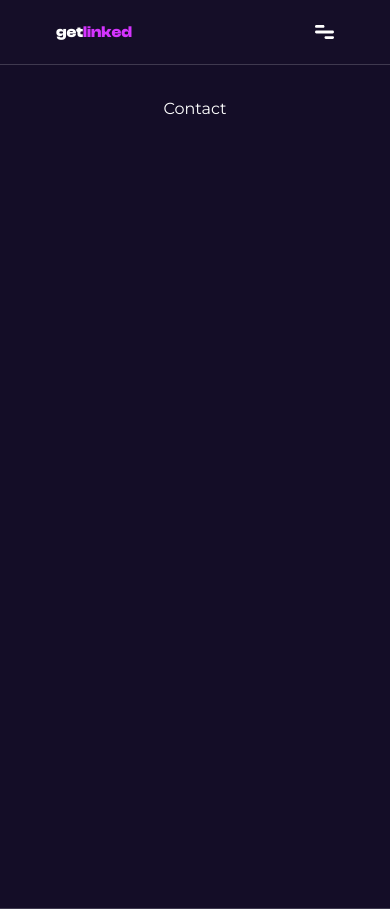
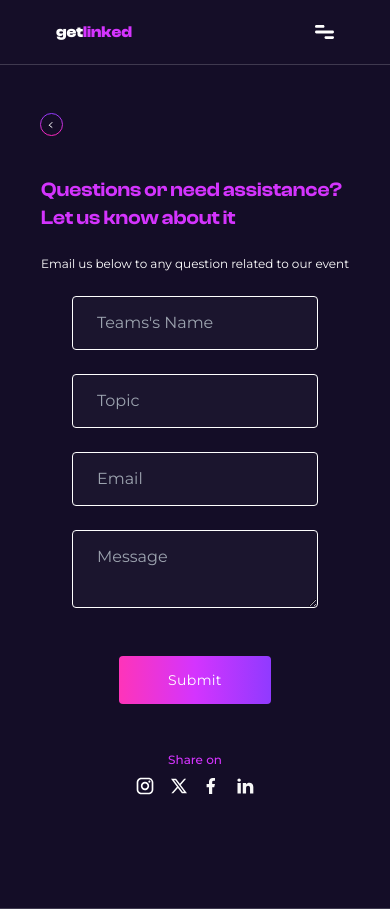
Before and after one commit to AJ1732/getLinkedAI, a React (Vite) app: page /contact in a window 390 px wide. Built offline with nearby package versions, Linux system fonts and the light colour scheme; a web font is replaced by a local one.

Commit message:
Complete Mobile View Contact page

```diff
--- a/src/components/Contact.jsx
+++ b/src/components/Contact.jsx
@@ -1,9 +1,59 @@
 import React from 'react'
+import { Link } from 'react-router-dom'
+import back from '../files/vectors/back.svg'
+import insta from '../files/images/instagram.svg'
+import x from '../files/images/x.svg'
+import facebook from '../files/images/facebook.svg'
+import linkedin from '../files/images/linkedin.svg'
 
 const Contact = () => {
   return (
-    <div className='bg-bg-two-purple h-screen py-8 px-10 border-b border-divider | flex flex-col justify-start items-center'>
-      Contact
+    <div className=' bg-bg-two-purple h-screen py-12 px-10 border-b border-divider | flex flex-col justify-start items-center gap-10'>
+      <Link to={`../`} className='self-start sm:hidden'>
+        <img src={back} alt="" />
+      </Link>
+      <div className='flex flex-col gap-6 justify-start items-center'>
+        <div className='text-xl text-text-purple font-semibold font-clashDisplay self-start'>
+          <h2>Questions or need assistance?</h2>
+          <h2>Let us know about it</h2>
+        </div>
+
+        <p className='text-xs self-start'>Email us below to any question related to our event</p>
+
+        <div className='flex flex-col gap-6 text-base'>
+          <input
+            type="text"
+            placeholder="Teams's Name"
+            className='bg-input py-3.5 px-6 w-full border rounded' />
+          <input
+            type="text"
+            placeholder="Topic"
+            className='bg-input py-3.5 px-6 border rounded'  />
+          <input
+            type="email"
+            placeholder="Email"
+            className='bg-input py-3.5 px-6 border rounded'  />
+          <textarea
+            type="text"
+            placeholder="Message"
+            className='bg-input py-3.5 px-6 border rounded'  />
+        </div>
+
+        <button className='w-38 h-12 rounded my-6 mb-2 | text-sxxl font-normal tracking-wide | bg-gradient-to-l from-lg-from-purple via-text-purple to-lg-to-purple'>Submit</button>
+
+      </div>
+
+      <div>
+        <div className='flex flex-col gap-2'>
+          <h2 className='text-xs text-center text-text-purple font-medium'>Share on</h2>
+          <div className='flex justify-center items-center gap-4'>
+            <img className='w-5 h-5' src={insta} alt="instagram" />
+            <img className='w-4 h-4' src={x} alt="x" />
+            <img className='w-4 h-4' src={facebook} alt="facebook" />
+            <img className='w-5 h-5' src={linkedin} alt="linkedin" />
+          </div>
+        </div>
+      </div>
     </div>
   )
 }
--- a/tailwind.config.js
+++ b/tailwind.config.js
@@ -25,6 +25,7 @@ export default {
       'sponsor': 'rgba(255, 255, 255, 0.01)',
       'divider': 'rgba(255, 255, 255, 0.18)',
       'privacy-div': 'rgba(217, 217, 217, 0.03)',
+      'input': 'rgba(255, 255, 255, 0.03)',
       'footer': '#100B20',
       'transparent': 'transparent',
     },
@@ -79,7 +80,7 @@ export default {
         80: '20rem',
         90: '35rem',
         96: '38rem',
-        120: '48rem',
+        120: '50rem',
       },
       maxWidth: {
         smm: "24.375rem",
```
Also changed, not shown: src/files/vectors/back.svg (added).
